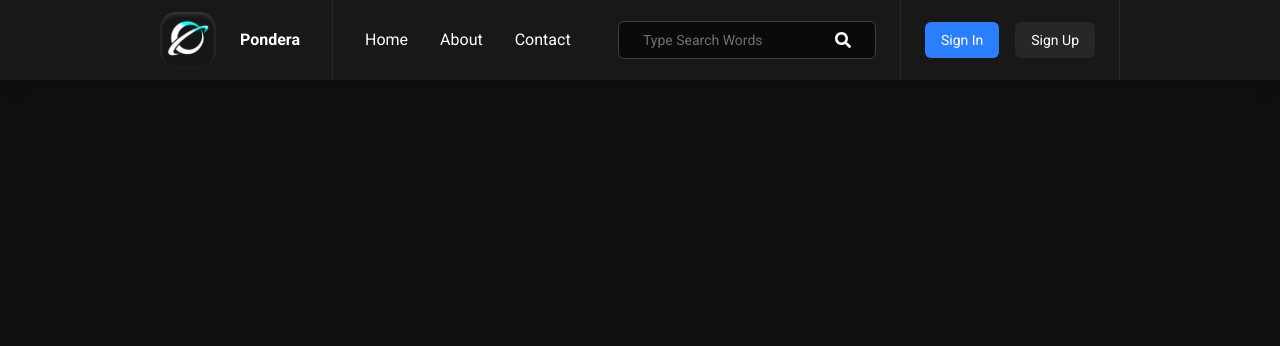
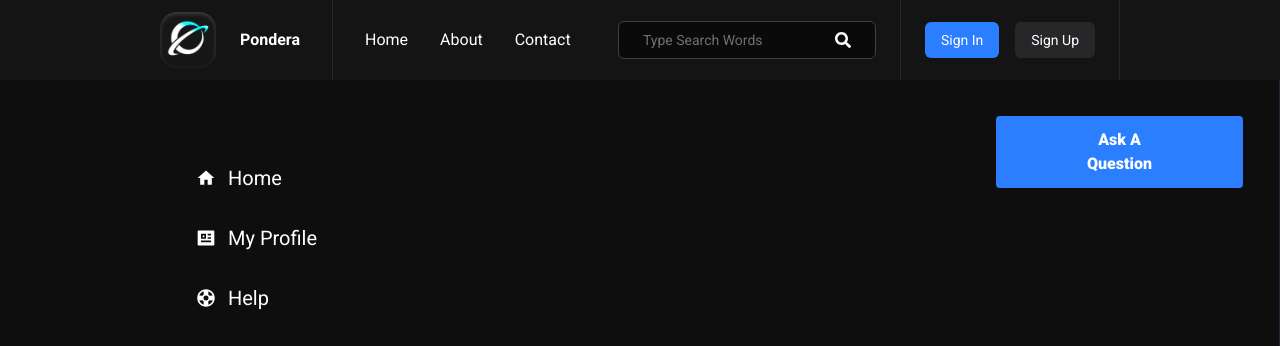
Before and after one commit to luiz-matoso/pondera, a React (Vite) app in the folder frontend/: page / in a window 1280 px wide. Shown: the top 346 px of the page. Built offline with nearby package versions, Linux system fonts and the light colour scheme.

Commit message:
feat: adiciona um novo layout com duas sidebars, uma na esquerda e outra na direita e atualiza algumas cores

```diff
--- a/frontend/src/App.jsx
+++ b/frontend/src/App.jsx
@@ -3,7 +3,7 @@ import Login from "./pages/Login/Login";
 import { BrowserRouter, Route, Routes } from "react-router-dom";
 import Register from "./pages/Register/Register";
 import { Bounce, ToastContainer } from "react-toastify";
-import Header from "./components/Header/Header";
+import Layout from "./components/Layout/Layout";
 
 function App() {
   return (
@@ -14,7 +14,7 @@ function App() {
             path="/"
             element={
               <>
-                <Header />
+                <Layout />
               </>
             }
           />
--- a/frontend/src/components/Header/Header.jsx
+++ b/frontend/src/components/Header/Header.jsx
@@ -17,7 +17,7 @@ const Header = () => {
   };
 
   return (
-    <nav className="login-form-bg shadow-lg text-white h-20">
+    <nav className="custom-header text-white h-20">
       <div className="container mx-auto px-40 flex justify-between items-center h-full">
         <div className="flex items-center space-x-8 h-full">
           <div className="flex items-center space-x-6">
--- /dev/null
+++ b/frontend/src/components/Layout/Layout.jsx
@@ -0,0 +1,53 @@
+import Header from "./../Header/Header";
+import { MdHome } from "react-icons/md";
+import { RiProfileFill } from "react-icons/ri";
+import { IoHelpBuoySharp } from "react-icons/io5";
+
+const Layout = ({ children }) => {
+  return (
+    <div>
+      <Header />
+
+      <div className="flex">
+        {/* Sidebar Esquerda */}
+        <div className="w-1/4">
+          <div className="custom-bg-sidebar h-[calc(100vh-5rem)] p-6">
+            <div className="ml-8 md:ml-20 lg:ml-32 xl:ml-40 mt-12 w-4/5">
+              <div className="space-y-2 text-xl">
+                <div className="p-3 text-white rounded cursor-pointer transition-colors text-left flex items-center hover:text-blue-500">
+                  <MdHome className="mr-3" />
+                  <span>Home</span>
+                </div>
+                <div className="p-3 text-white rounded cursor-pointer transition-colors text-left flex items-center hover:text-blue-500">
+                  <RiProfileFill className="mr-3" />
+                  <span>My Profile</span>
+                </div>
+                <div className="p-3 text-white rounded cursor-pointer transition-colors text-left flex items-center hover:text-blue-500">
+                  <IoHelpBuoySharp className="mr-3" />
+                  <span>Help</span>
+                </div>
+              </div>
+            </div>
+          </div>
+        </div>
+
+        <div className="w-2/4 bg-[#0f0f0f] p-6">{children}</div>
+
+        {/* Sidebar Direita */}
+        <div className="w-1/4">
+          <div className="custom-bg-sidebar h-[calc(100vh-5rem)] p-6 border-r border-gray-800">
+            <div className="space-y-2">
+              <div className="p-3 text-center rounded transition-colors">
+                <button className="text-white bg-blue-500 px-20 py-3 cursor-pointer rounded-sm font-black">
+                  Ask A Question
+                </button>
+              </div>
+            </div>
+          </div>
+        </div>
+      </div>
+    </div>
+  );
+};
+
+export default Layout;
--- a/frontend/src/index.css
+++ b/frontend/src/index.css
@@ -13,3 +13,11 @@ body {
 .login-form-bg {
   background-color: #181818;
 }
+
+.custom-header {
+  background-color: #141414;
+}
+
+.custom-bg-sidebar {
+  background-color: #0e0e0e;
+}
```
